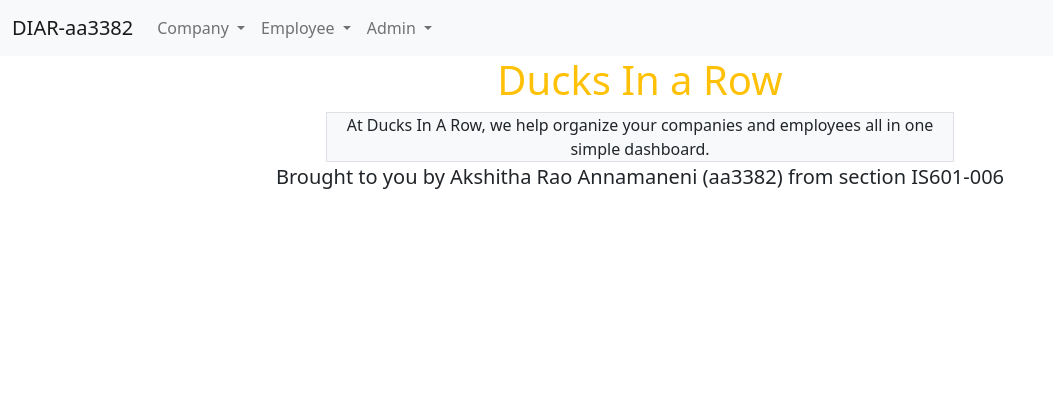
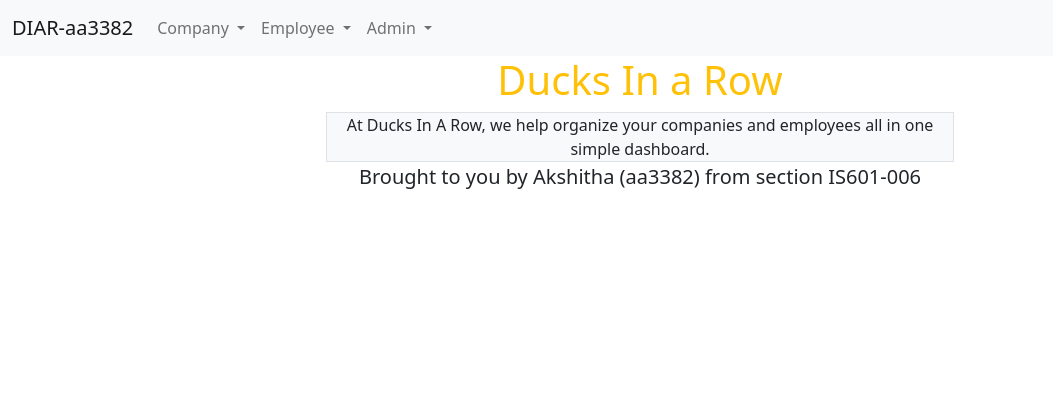
Before and after one commit to Akshithara/IS601-MP3, a Flask app: page / in a window 1280 px wide. Shown: the top 420 px of the page, without its empty margins (0-1053 px from the left). Run offline with Flask 3, Linux system fonts and the light colour scheme.

Commit message:
deliverable-1-update

```diff
--- a/BusinessManagement/templates/index.html
+++ b/BusinessManagement/templates/index.html
@@ -7,7 +7,7 @@
         At Ducks In A Row, we help
         organize your companies and employees all in one simple dashboard.
     </div>
-    <div class="lead text-center">Brought to you by Akshitha Rao Annamaneni (aa3382) from section IS601-006
+    <div class="lead text-center">Brought to you by Akshitha (aa3382) from section IS601-006
         {# TODO replace my name with your first name #}
         {# TODO replace my ucid with your ucid #}
         {# TODO replace both with your section (i.e., 005, 007, etc) #}
```
